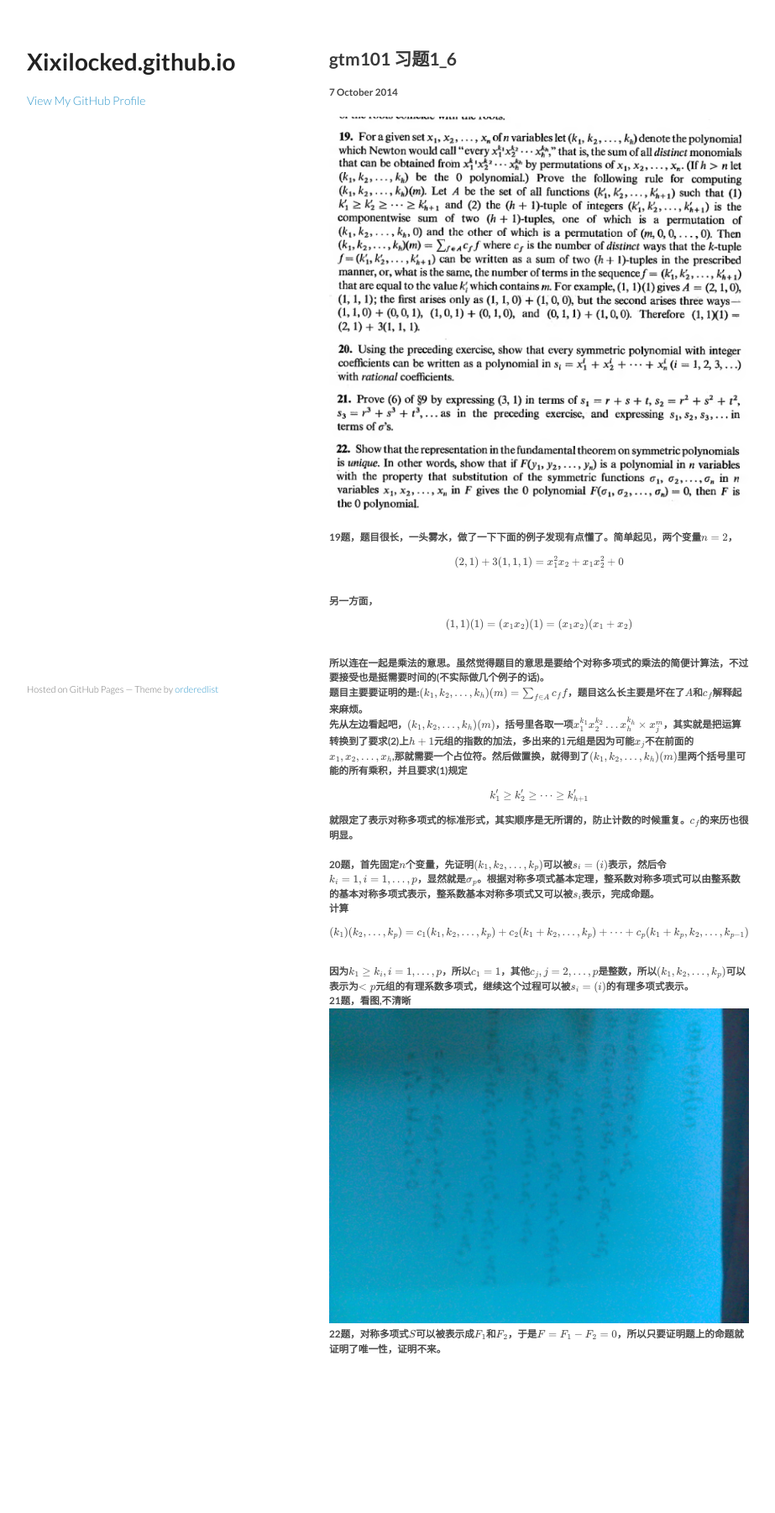
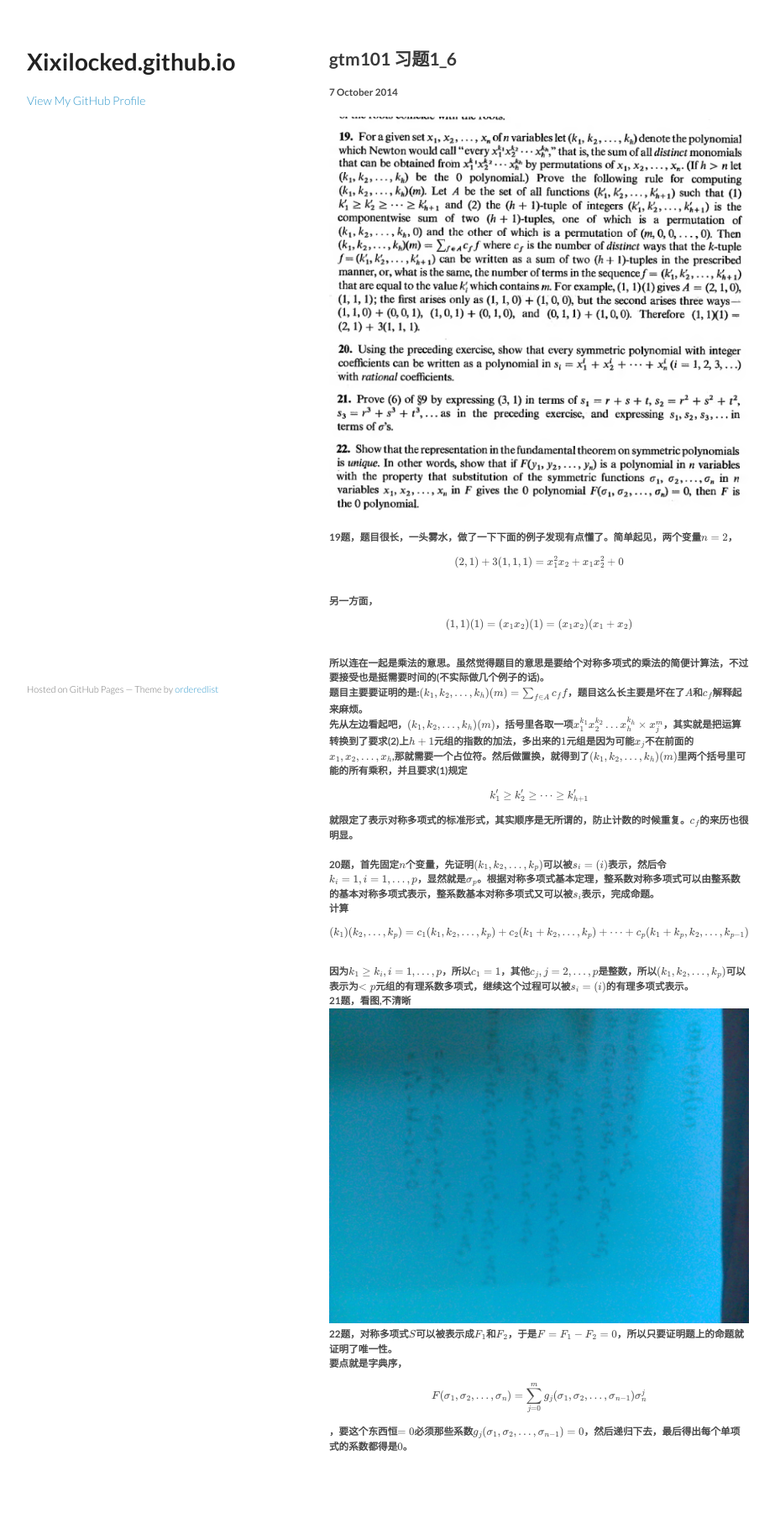
Before and after one commit to XiXiLocked/XiXiLocked.github.io, a Jekyll site: the page built from _posts/2014-10-7-gtm101_10.html, in a window 1280 px wide. Shown: the whole page at 84% size, without its empty margins (178-1101 px from the left). Built offline with Jekyll 4.4.1, drawn with Linux system fonts in a browser that asks for light colours; formulas are drawn with MathJax 3; before the commit the page ends 1685 px from its top, so only the background shows below that.

Commit message:
ex1.23-25 Oct 8

```diff
--- a/_posts/2014-10-7-gtm101_10.html
+++ b/_posts/2014-10-7-gtm101_10.html
@@ -19,5 +18,8 @@
 
 21题，看图,不清晰<br />
 <img src="/img/gtm101/sl1_6_1.jpg" > <br />
-22题，对称多项式$S$可以被表示成$F_1$和$F_2$，于是$F=F_1-F_2=0$，所以只要证明题上的命题就证明了唯一性，证明不来。
+22题，对称多项式$S$可以被表示成$F_1$和$F_2$，于是$F=F_1-F_2=0$，所以只要证明题上的命题就证明了唯一性。<br />
+要点就是字典序，$$F ( \sigma_1, \sigma_2, \ldots, \sigma_n) = \sum_{j = 0}^m g_j ( \sigma_1,
+\sigma_2, \ldots, \sigma_{n - 1}) \sigma_n^j$$，要这个东西恒$=0$必须那些系数$g_j ( \sigma_1,
+\sigma_2, \ldots, \sigma_{n - 1})=0$，然后递归下去，最后得出每个单项式的系数都得是$0$。
 </p>
```
Also changed, not shown: other parts of _posts/2014-10-7-gtm101_10.html (+0 -1 lines), _posts/2014-10-8-gtm101_11.html (added, +22 -0 lines), img/gtm101/ex1_7.png (added).
